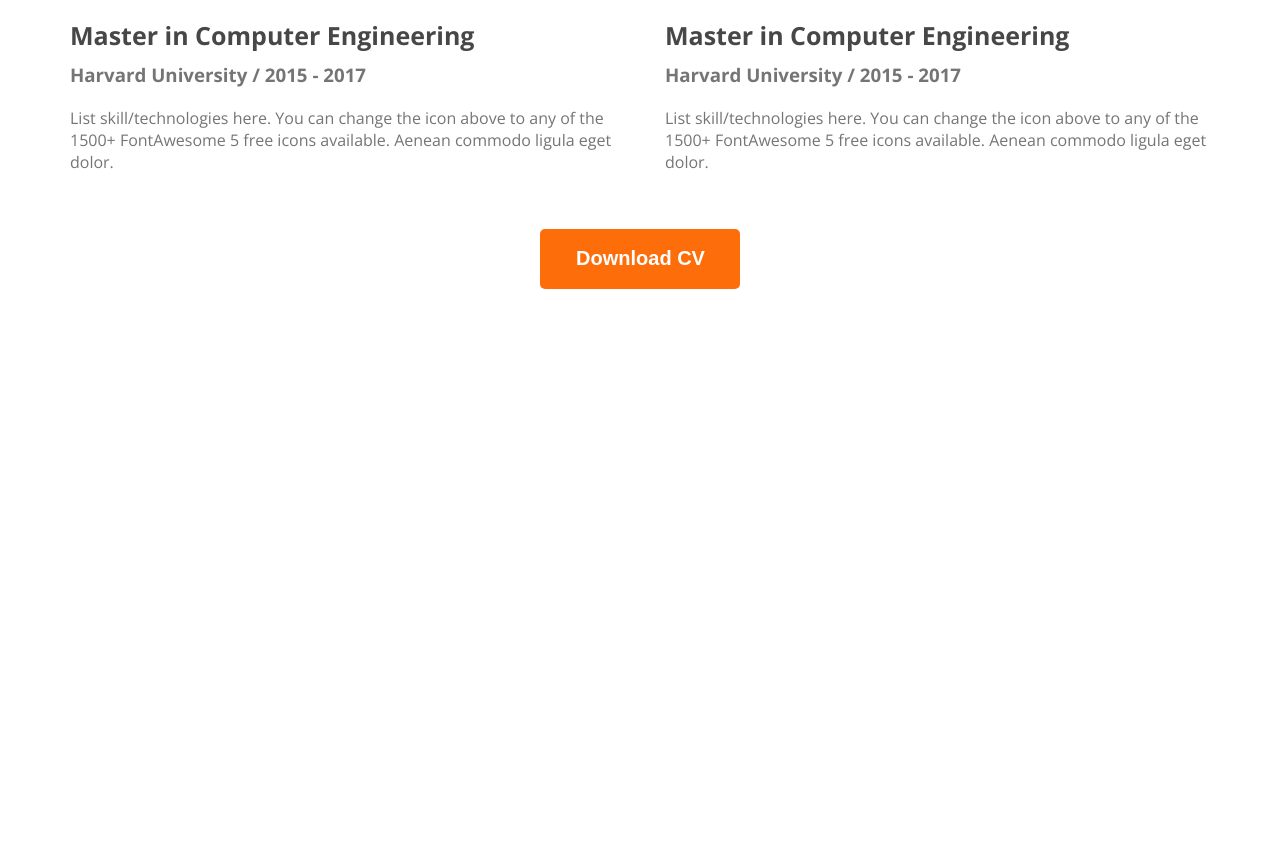
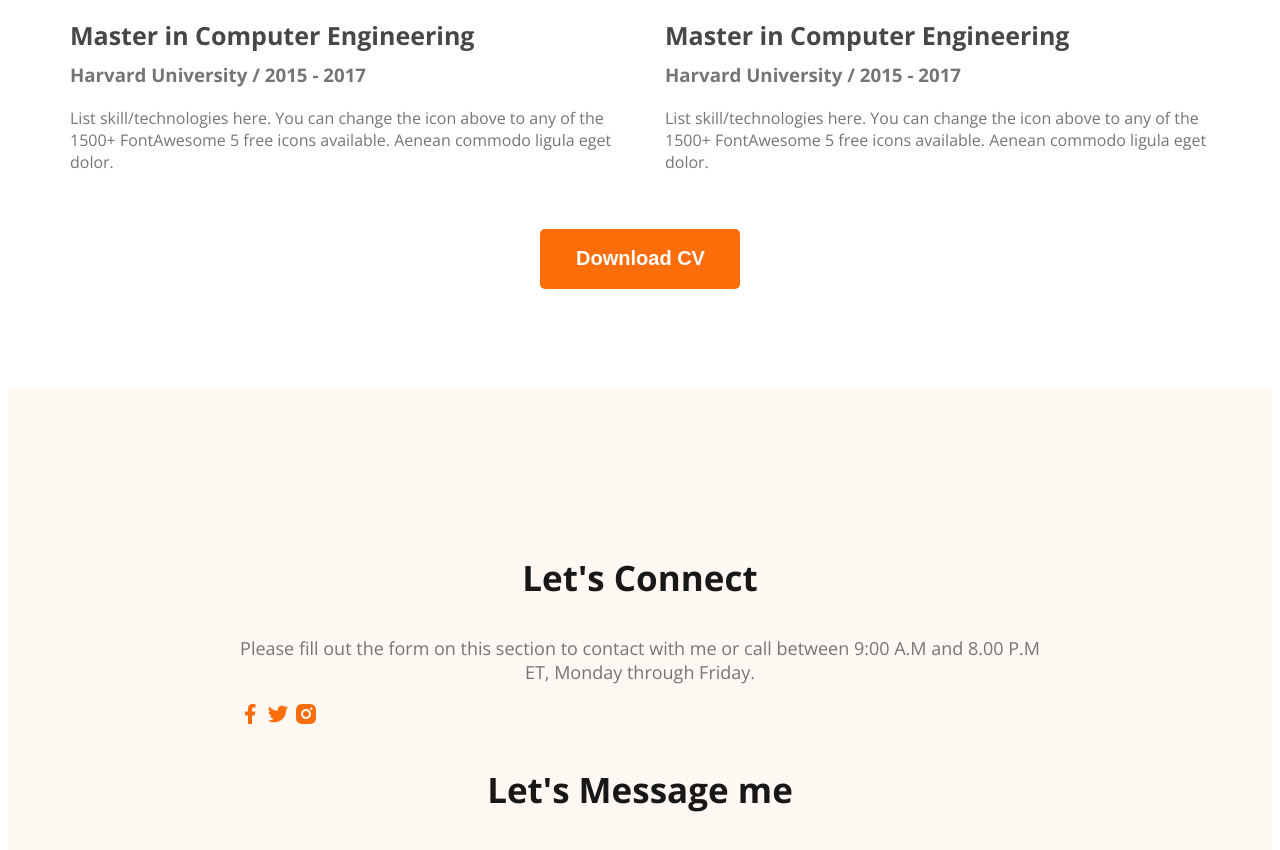
Before and after one commit to abir-exe/module-5-portfolio, a plain HTML site: page index.html in a window 1280 px wide. Shown: the part 2879-3729 px from the top of the page. Before the commit the page ends 3176 px from the top, so only its background shows below. Drawn offline with nearby package versions, Linux system fonts and the light colour scheme.

Commit message:
basic footer:

```diff
--- a/index.html
+++ b/index.html
@@ -165,7 +165,19 @@
         </section>
     </main>
     <footer>
+        <div class="footer-item">
+            <h3 class="section-title">Let's Connect</h3>
+            <p class="section-description">Please fill out the form on this section to contact with me or call between 9:00 A.M and 8.00 P.M ET, Monday through Friday.</p>
+            <div class="social-links">
+                <a href=""><img src="images/icons/facebook.png" alt=""></a>
+                <a href=""><img src="images/icons/twitter.png" alt=""></a>
+                <a href=""><img src="images/icons/insta.png" alt=""></a>
+            </div>
 
+        </div>
+        <div class="footer-item">
+            <h3 class="section-title">Let's Message me</h3>
+        </div>
     </footer>
 </body>
 
--- a/styles/portfolio.css
+++ b/styles/portfolio.css
@@ -202,3 +202,11 @@
     text-align: center;
     margin-top: 40px;
 }
+
+/* Footer */
+
+footer{
+    margin-top: 100px;
+    background-color: #FFF8F3;
+    padding: 130px 230px ;
+}
```
